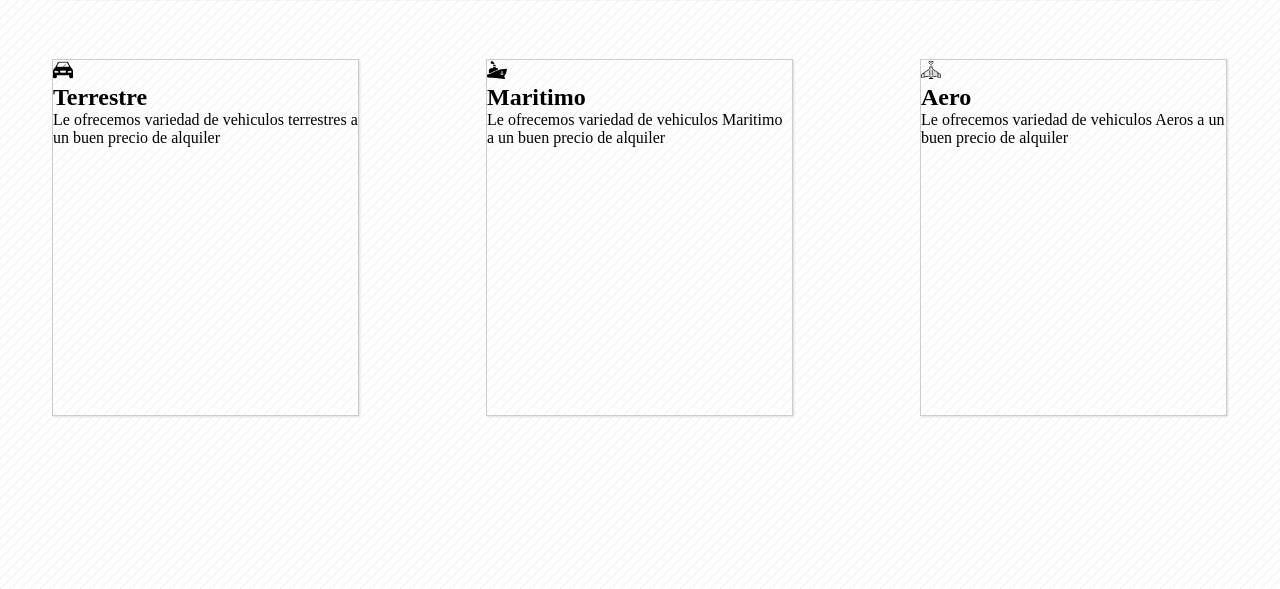
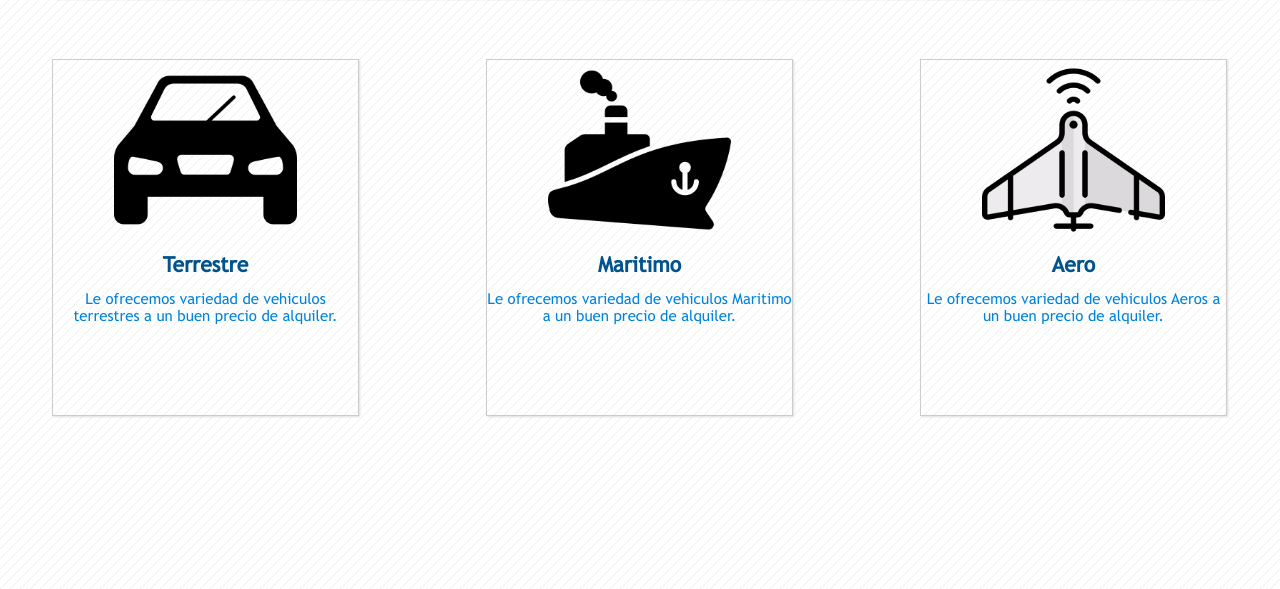
Before and after one commit to Chondo94/RA1-JS, a plain HTML site: page index.html in a window 1280 px wide. Shown: the part 211-800 px from the top of the page. Drawn offline with Linux system fonts and the light colour scheme.

Commit message:
termino la maquetacion de las targetas, la cual se trabajo la imagen y los textos

```diff
--- a/css/style.css
+++ b/css/style.css
@@ -174,14 +174,42 @@ colores, fondos, transiciones.
     overflow: hidden;
     margin: 115px;
     margin-top: 40px;
-    cursor:  pointer;
+    cursor: pointer;
 }
 
 /* le quito el margen izquierdo a la ultima tarjeta */
-.card:last-child{
-    margin-right:0px;
+
+.card:last-child {
+    margin-right: 0px;
 }
 
-#cards > .card{
+#cards>.card {
     margin-left: 12px;
 }
+
+.card .icono img {
+    display: block;
+    width: 60%;
+    height: 180px;
+    margin-bottom: 50px;
+    margin: 0px auto;
+}
+
+.card .categoria {
+    width: 100%;
+    height: 50px;
+    font-family: TrebuchetMs;
+    font-size: 21px;
+    font-weight: bold;
+    text-align: center;
+    line-height: 50px;
+    color: #00538c;
+}
+
+.card .descripcion{
+    text-align: center;
+    color: #0084db;
+    font-family: TrebuchetMs;
+    font-size: 15px;
+
+}
--- a/index.html
+++ b/index.html
@@ -35,35 +35,38 @@
     </header>
     <!-- ------------------------------end-------------------------------------- -->
 
-    <!-- Creacion de Banner -->
     <section class="wrap">
         <section id="info">
+            <!-- Creacion de Banner -->
             <div id="banner">
-                <h1>TRANPORTES DISPONIBLES PARA OBTENER</h1>
+                <h1>ALQUILA TRANPORTES FLASH</h1>
             </div>
+            <!-- Fin de Banner -->
+            <!-- Creacion de Tarjetas -->
             <div id="cards">
                 <div class="card">
                     <p class="icono"><img src="img/Vterrestre.png" alt=""></p>
                     <h2 class="categoria">Terrestre</h2>
                     <p class="descripcion">
-                        Le ofrecemos variedad de vehiculos terrestres a un buen precio de alquiler
+                        Le ofrecemos variedad de vehiculos terrestres a un buen precio de alquiler.
                     </p>
                 </div>
                 <div class="card">
                     <p class="icono"><img src="img/Vmaritimo.png" alt=""></p>
                     <h2 class="categoria">Maritimo</h2>
                     <p class="descripcion">
-                        Le ofrecemos variedad de vehiculos Maritimo a un buen precio de alquiler
+                        Le ofrecemos variedad de vehiculos Maritimo a un buen precio de alquiler.
                     </p>
                 </div>
                 <div class="card">
                     <p class="icono"><img src="img/Vaereo.png" alt=""></p>
                     <h2 class="categoria">Aero</h2>
                     <p class="descripcion">
-                        Le ofrecemos variedad de vehiculos Aeros a un buen precio de alquiler
+                        Le ofrecemos variedad de vehiculos Aeros a un buen precio de alquiler.
                     </p>
                 </div>
             </div>
+            <!-- fin de Tarjetas -->
         </section>
     </section>
 
```
